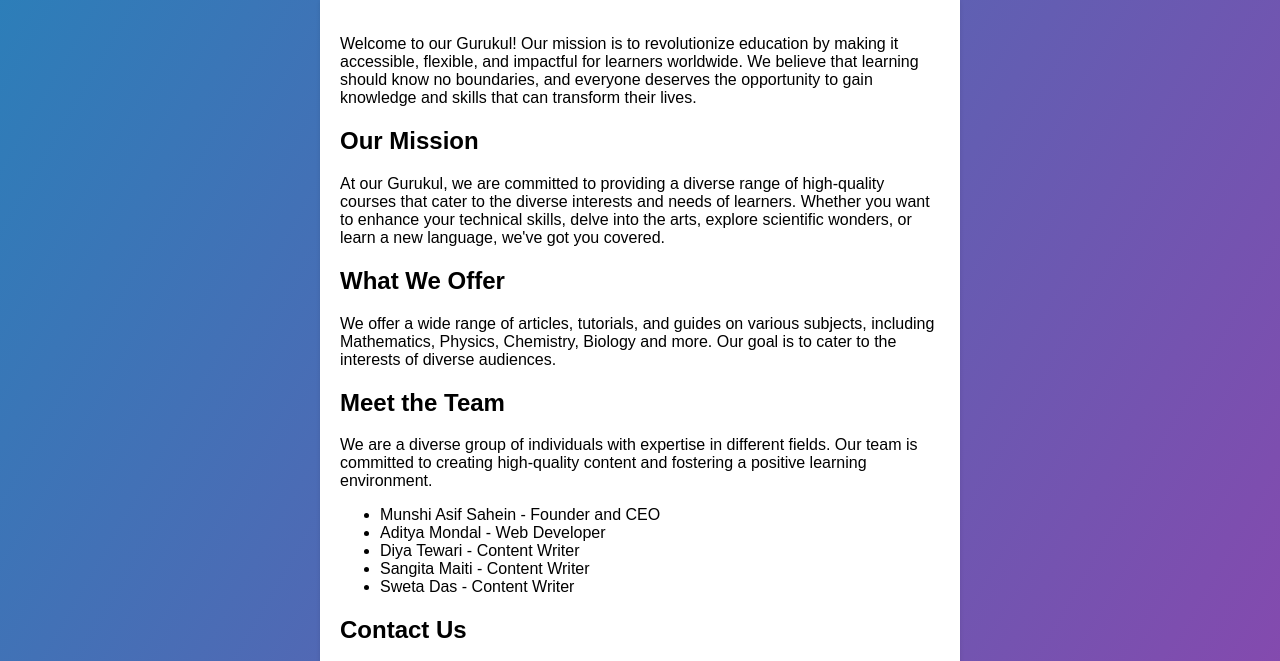
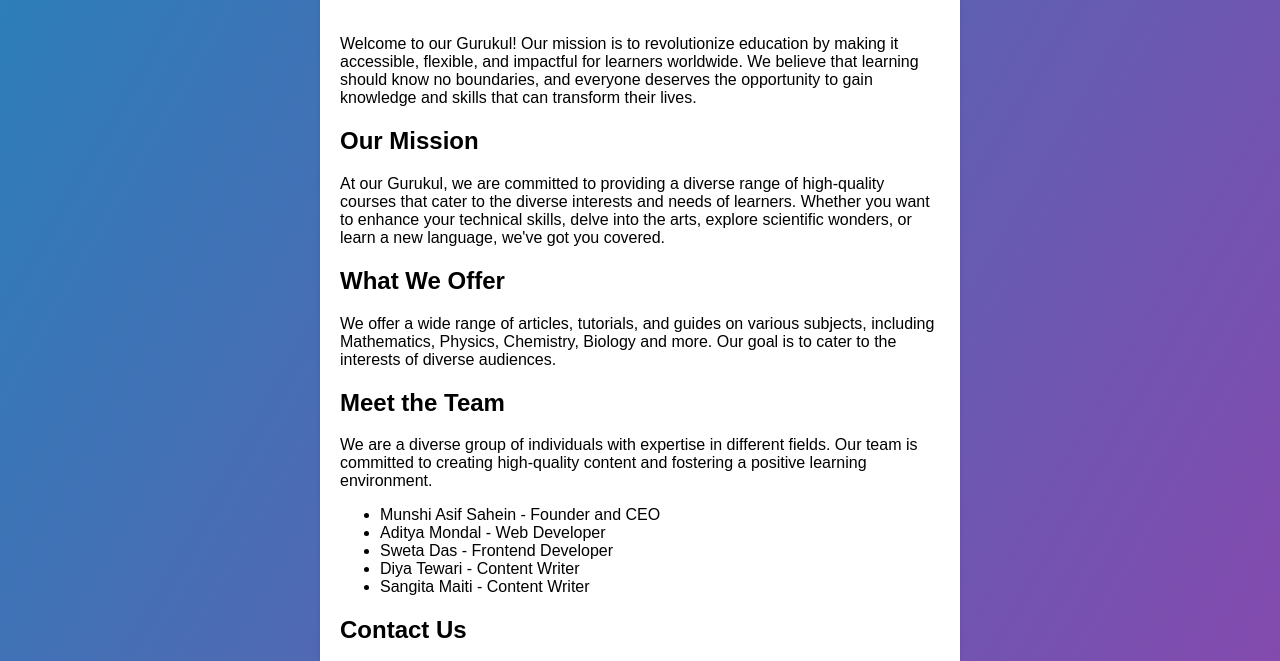
Before and after one commit to swetadas570-byte/GURUKUL, a plain HTML site: page About Us/about.html in a window 1280 px wide. Shown: the part 116-777 px from the top of the page. Drawn offline with Linux system fonts and the light colour scheme.

Commit message:
Update about.html

```diff
--- a/About Us/about.html
+++ b/About Us/about.html
@@ -60,9 +60,9 @@
   <ul>
     <li><span class="highlight">Munshi Asif Sahein</span> - Founder and CEO</li>
     <li><span class="highlight">Aditya Mondal</span> - Web Developer</li>
+    <li><span class="highlight">Sweta Das</span> - Frontend Developer</li>
     <li><span class="highlight">Diya Tewari</span> - Content Writer</li>
     <li><span class="highlight">Sangita Maiti</span> - Content Writer</li>
-    <li><span class="highlight">Sweta Das</span> - Content Writer</li>
 
   </ul>
 
```
